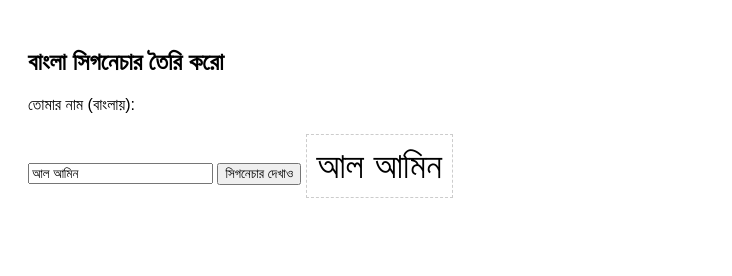
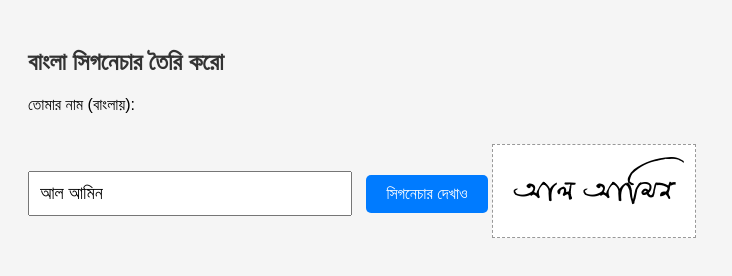
Before and after one commit to rohksanabegum/banglasignature, a plain HTML site: page index.html in a window 1280 px wide. Shown: the whole page, without its empty margins (0-732 px from the left). Drawn offline with Linux system fonts and the light colour scheme; a web font is replaced by a local one.

Commit message:
Add files via upload

```diff
--- a/index.html
+++ b/index.html
@@ -6,7 +6,7 @@
     <style>
         @font-face {
             font-family: 'YourCustomFont';
-            src: url('bnfont.ttf') format('truetype');
+            src: url('Kobiguru.ttf') format('truetype');
             font-weight: normal;
             font-style: normal;
         }
@@ -14,15 +14,43 @@
         body {
             font-family: Arial, sans-serif;
             padding: 20px;
+            background: #f5f5f5;
+        }
+
+        h2 {
+            color: #333;
+        }
+
+        input[type="text"] {
+            padding: 10px;
+            font-size: 18px;
+            width: 300px;
+            margin-top: 10px;
+        }
+
+        button {
+            padding: 10px 20px;
+            font-size: 16px;
+            margin-left: 10px;
+            cursor: pointer;
+            background-color: #007bff;
+            color: white;
+            border: none;
+            border-radius: 5px;
+        }
+
+        button:hover {
+            background-color: #0056b3;
         }
 
         .sign {
             font-family: 'YourCustomFont', Arial, sans-serif;
             font-size: 36px;
-            padding: 10px;
-            margin-top: 20px;
-            border: 1px dashed #ccc;
+            padding: 10px 20px;
+            margin-top: 30px;
+            border: 1px dashed #999;
             display: inline-block;
+            background: #fff;
         }
     </style>
 </head>
@@ -30,7 +58,6 @@
 
     <h2>বাংলা সিগনেচার তৈরি করো</h2>
 
-<!-- ❌ form বাদ দিয়ে শুধু input + button রাখো -->
     <label for="name_bn">তোমার নাম (বাংলায়):</label><br>
     <input type="text" name="name_bn" id="name_bn" value="আল আমিন" required>
     <button onclick="generateSignature()">সিগনেচার দেখাও</button>
```
Lines whose indentation alone changed are shown as unchanged.
